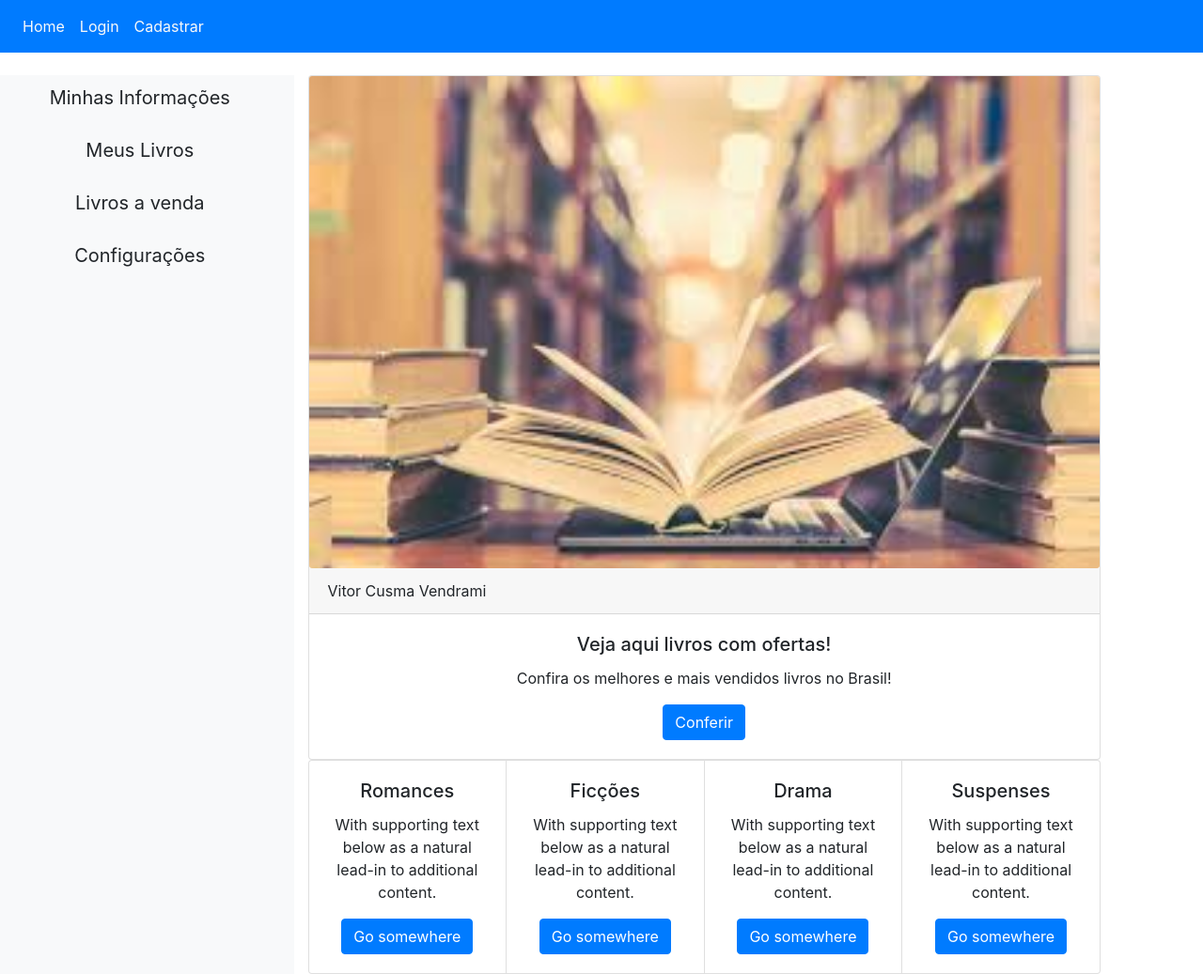
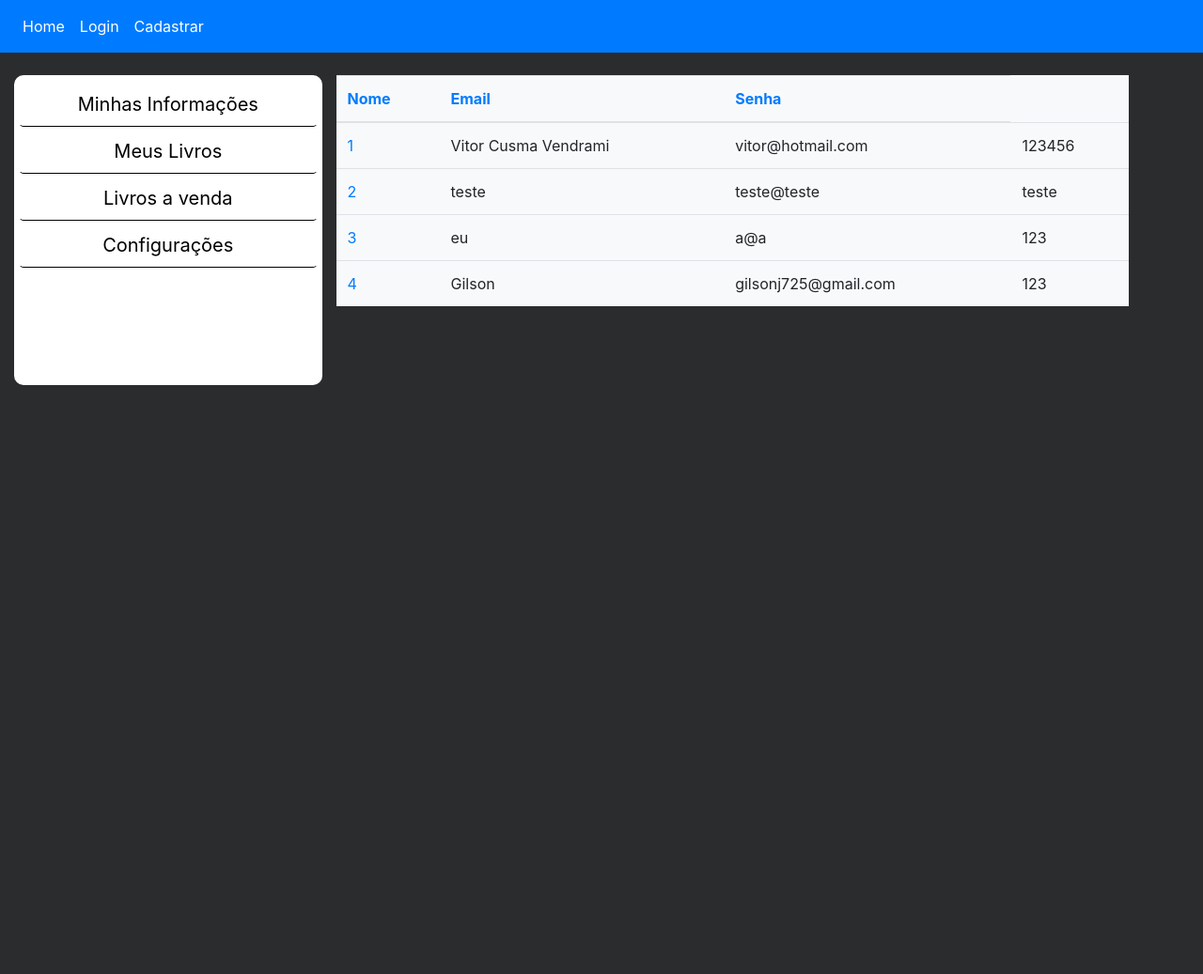
Before and after one commit to vitorvendrami/teste_projeto_git_agua_gas, a Django app: template nosso_site/site_teste/templates/minhas_informacoes.html in a window 1280 px wide. Shown: the whole page at 94% size. After the commit the page ends 410 px from the top, so only its background shows below. Run offline with Django 3.2, Linux system fonts and the light colour scheme; the template is opened without the code that fills it: values that come from a table or form of the project are taken from there, others are empty; data comes from the database, SQL or seed files in the repository; some libraries are stand-ins or nearby versions.

Commit message:
alterando meus_livros e minhas_informacoes

```diff
--- a/nosso_site/site_teste/templates/minhas_informacoes.html
+++ b/nosso_site/site_teste/templates/minhas_informacoes.html
@@ -1,5 +1,6 @@
 <!DOCTYPE html>
 <html>
+
 <head>
     <meta charset="utf-8">
     <meta name="viewport" content="width=device-width, initial-scale=1">
@@ -11,34 +12,97 @@
     <meta http-equiv='expires' content='0'>
     <meta http-equiv='pragma' content='no-cache'>
     <title>Menu</title>
+    <style>
+        body {
+            background-color: #2b2c2e;
+            color: white,
+        }
+
+        li.nav-item :hover {
+            background-color: white;
+            transition: 500ms;
+            color: #0275d8;
+        }
+
+        a.nav-link {
+            color: #FFF;
+        }
+
+        div#lista {
+            background-color: white;
+            border-radius: 10px;
+            margin-left: 30px;
+            padding: 5px;
+        }
+
+        a#item {
+            color: black;
+            border-bottom-width: 1px;
+            border-bottom-color: black;
+            margin-top: 2px;
+            background-color: white;
+        }
+
+        a#item :hover {
+            color: #49494a;
+            background-color: black;
+        }
+
+        div#alinhar{
+            display: flex;
+            flex-direction: column;
+
+        }
+        img#imagem {
+            height: 300px;
+        }
+        div#img{
+            display: flex;
+            align-items: center;
+            justify-content: center;
+            border-width: 2px;
+            border-radius: 10px;
+            border-color: #0275d8;
+        }
+
+
+
+
+
+    </style>
 </head>
+
 <body>
 <nav class="navbar navbar-expand-sm bg-primary">
 
     <ul class="navbar-nav">
         <li class="nav-item">
-            <a class="nav-link " style="color:#f8f9fa" href="/nosso_site/login/">Home</a>
+            <a class="nav-link rounded" href="/nosso_site/login/">Home</a>
         </li>
         <li class="nav-item">
-            <a class="nav-link" style="color:#f8f9fa" href="/nosso_site/login/">Login</a>
+            <a class="nav-link rounded" href="/nosso_site/login/">Login</a>
         </li>
         <li class="nav-item">
-            <a class="nav-link" style="color:#f8f9fa" href="/nosso_site/cadastro/">Cadastrar</a>
+            <a class="nav-link rounded" href="/nosso_site/cadastro/">Cadastrar</a>
         </li>
     </ul>
 
 </nav>
 <br>
+
 <body>
 
 <div class="row">
     <!-- AQUI DEVE SER INSERIDO UM MENU LATERAL, BOA SORTE AVNER -->
-    <div class="col-3 bg-light">
+    <div class="col-3" id='lista'>
         <div>
-            <a class="btn btn-block btn-lg" href="/site_teste/minhas_informacoes/{{Dado.id}}">Minhas Informações</a>
-            <a class="btn btn-block btn-lg" href="/site_teste/meus_livros/{{Dado.id}}">Meus Livros</a>
-            <a class="btn btn-block btn-lg" href="/site_teste/livros_venda/{{Dado.id}}">Livros a venda</a>
-            <a class="btn btn-block btn-lg" href="/site_teste/configuracoes/{{Dado.id}}">Configurações</a>
+            <a class="btn btn-block btn-lg" href="/site_teste/minhas_informacoes/{{Dado.id}}" id="item">Minhas
+                Informações</a>
+            <a class="btn btn-block btn-lg" href="/site_teste/meus_livros/{{Dado.id}}" id="item">Meus Livros</a>
+            <a class="btn btn-block btn-lg" href="/site_teste/livros_venda/{{Dado.id}}" id="item">Livros a
+                venda</a>
+            <a class="btn btn-block btn-lg" href="/site_teste/configuracoes/{{Dado.id}}"
+               id="item">Configurações</a>
             <br>
             <br>
             <br>
@@ -47,58 +111,36 @@
         </div>
     </div>
 
+
     <div class="col-8">
-        <div class="card-group">
+        <div id="alinhar">
+            <table class="table bg-light">
+                <thead>
+                <tr>
+                    <th><a href="/site_teste/ordenacao/nome">Nome</a></th>
+                    <th><a href="/site_teste/ordenacao/idade">Email</a></th>
+                    <th><a href="/site_teste/ordenacao/id">Senha</a></th>
+                </tr>
+                </thead>
+                <tbody>
+                {% for dado in dados %}
+                <tr>
+                    <td nowrap="true">
+                        <a href="/site_teste/listagem/{{dado.id}}">{{dado.id}}</a>
+                    </td>
+                    <td nowrap="true">{{dado.nome}}</td>
+                    <td nowrap="true">{{dado.email}}</td>
+                    <td nowrap="true">{{dado.senha}}</td>
 
-            <div class="card text-center">
-                <img src="imagens/capa.jpg" class="card-img">
-                <div class="card-header text-left">{{Dado.nome}}</div>
-                <div class="card-body">
-                    <h5 class="card-title">Veja aqui livros com ofertas!</h5>
-                    <p class="card-text">Confira os melhores e mais vendidos livros no Brasil!</p>
-                    <a href="#" class="btn btn-primary">Conferir</a>
-                </div>
-            </div>
-        </div>
-
-        <div class="card-group">
-            <div class="card text-center mb-8">
-                <div class="card-body">
-                    <h5 class="card-title">Romances</h5>
-                    <p class="card-text">With supporting text below as a natural lead-in to additional content.</p>
-                    <a href="#" class="btn btn-primary">Go somewhere</a>
-                </div>
-            </div>
-
-            <div class="card text-center mb-8">
-                <div class="card-body">
-                    <h5 class="card-title">Ficções</h5>
-                    <p class="card-text">With supporting text below as a natural lead-in to additional content.</p>
-                    <a href="#" class="btn btn-primary">Go somewhere</a>
-                </div>
-            </div>
-
-            <div class="card text-center mb-8">
-                <div class="card-body">
-                    <h5 class="card-title">Drama</h5>
-                    <p class="card-text">With supporting text below as a natural lead-in to additional content.</p>
-                    <a href="#" class="btn btn-primary">Go somewhere</a>
-                </div>
-            </div>
-
-            <div class="card text-center mb-8">
-                <div class="card-body">
-                    <h5 class="card-title">Suspenses</h5>
-                    <p class="card-text">With supporting text below as a natural lead-in to additional content.</p>
-                    <a href="#" class="btn btn-primary">Go somewhere</a>
-                </div>
-            </div>
+                </tr>
+                {%endfor%}
+                </tbody>
+            </table>
 
         </div>
-
-
     </div>
     <div class="col-1"></div>
 </div>
 </body>
+
 </html>
```
Also changed, not shown: nosso_site/site_teste/templates/meus_livros.html (+112 -56 lines).
